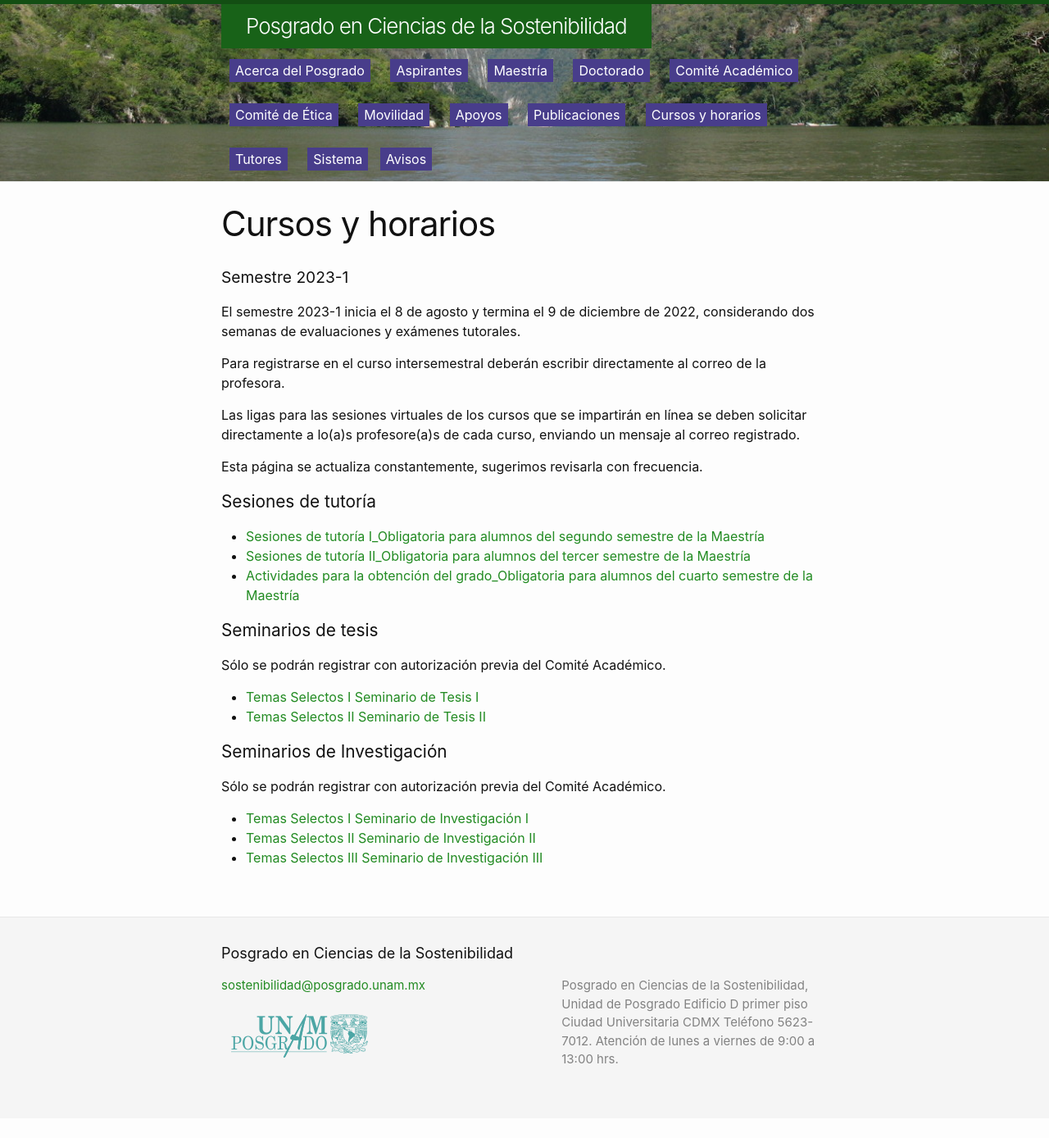
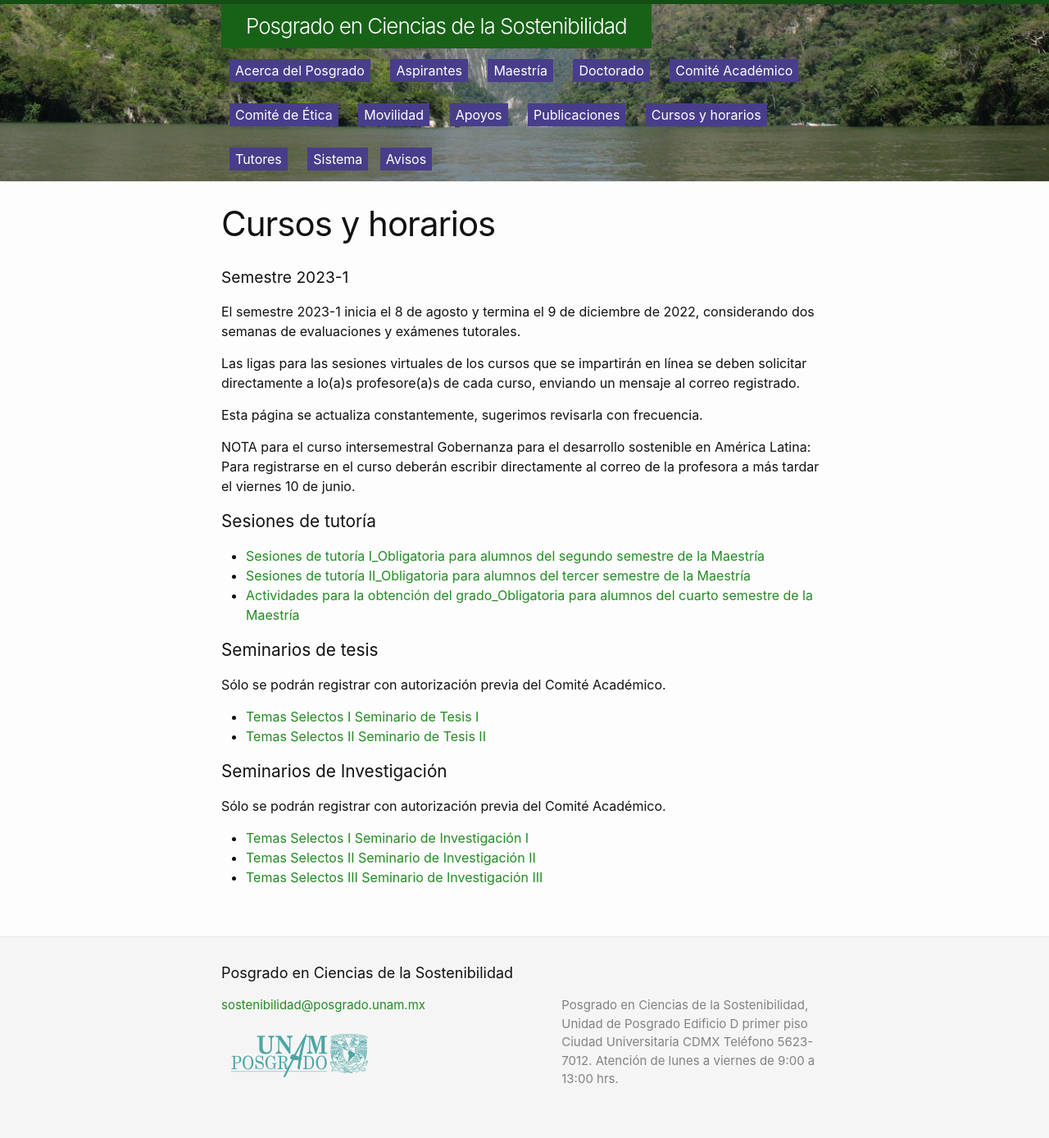
Before and after one commit to pcs-unam/pcs-unam.github.io, a Jekyll site: the page built from 08_cursos.md, in a window 1280 px wide. Shown: the whole page at 82% size. Built offline with Jekyll 4.4.1, drawn with Linux system fonts in a browser that asks for light colours; before the commit the page ends 1364 px from its top, so only the background shows below that.

Commit message:
NOTA para el curso intersemestral

```diff
--- a/08_cursos.md
+++ b/08_cursos.md
@@ -11,13 +11,12 @@ menu: true
 
 El semestre 2023-1 inicia el 8 de agosto y termina el 9 de diciembre de 2022, considerando dos semanas de evaluaciones y exámenes tutorales.
 
-Para registrarse en el curso intersemestral deberán escribir directamente al correo de la profesora.
-
 Las ligas para las sesiones virtuales de los cursos que se impartirán en línea se deben solicitar directamente a lo(a)s profesore(a)s de cada curso, enviando un mensaje al correo registrado.
 
 Esta página se actualiza constantemente, sugerimos revisarla con frecuencia.
 
-
+NOTA para el curso intersemestral Gobernanza para el desarrollo sostenible en América Latina:
+Para registrarse en el curso deberán escribir directamente al correo de la profesora a más tardar el viernes 10 de junio.
 
 <!-- cursos-siges -->
 
```
